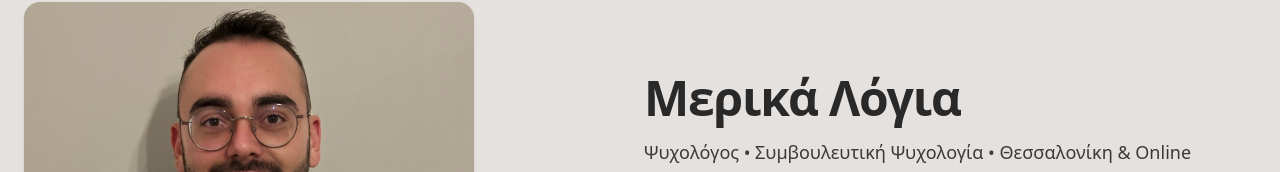
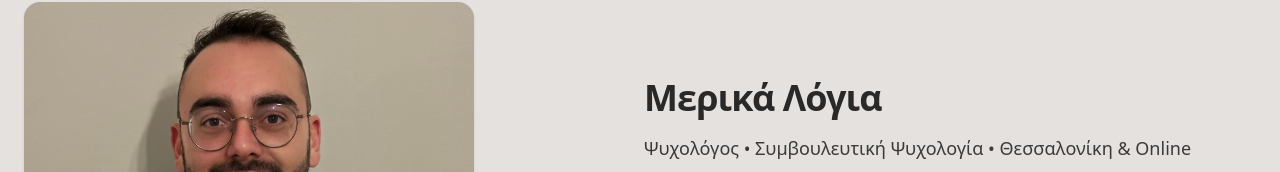
Before and after one commit to Nestortheo/psych-site, a React (Vite) app: page / in a window 1280 px wide. Shown: the part 575-747 px from the top of the page. Built offline with nearby package versions, Linux system fonts and the light colour scheme.

Commit message:
Hero section title change

```diff
--- a/src/components/ContactSection.jsx
+++ b/src/components/ContactSection.jsx
@@ -7,7 +7,7 @@
   return (
     <div className="rounded-3xl border border-[#dcdcd7] bg-surface/55 p-6 shadow-sm sm:p-8">
       {/* Header + Details (always visible) */}
-      <div className="grid gap-6 md:grid-cols-[1.2fr_0.8fr] md:items-start">
+      <div className="grid gap-6 grid-cols md:grid-cols-[1.2fr_0.8fr] md:items-start">
         <div>
           <h3 className="text-4xl font-semibold text-ink">
             Επικοινωνία
--- a/src/components/HeroText.jsx
+++ b/src/components/HeroText.jsx
@@ -7,7 +7,7 @@
   return (
     <div className="text-center md:text-left">
 
-      <h1 className="text-4xl md:text-5xl font-semibold tracking-tight text-ink mb-4">
+      <h1 className="text-3xl md:text-4xl font-semibold tracking-tight text-ink mb-4">
         Μερικά Λόγια
       </h1>
 
```
